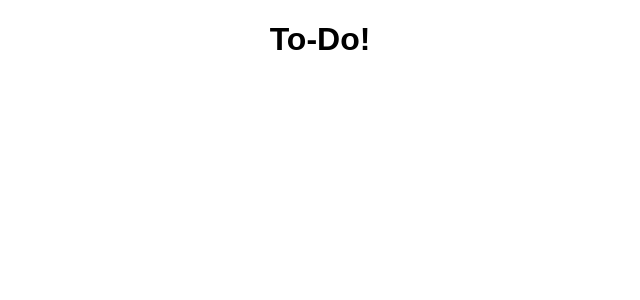
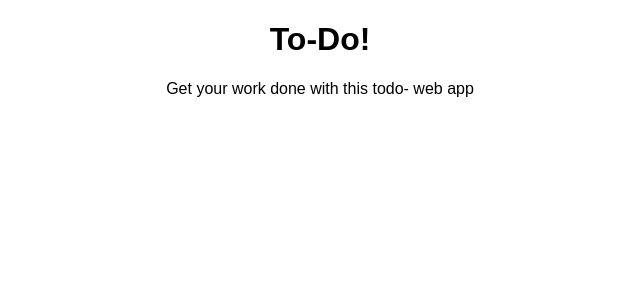
Before and after one commit to hirvaDhandhukia/To-Do, a React (Create React App) app: page / in a window 1280 px wide. Shown: the top 300 px of the page, without its empty margins (320-960 px from the left). Built offline with nearby package versions, Linux system fonts and the light colour scheme.

Commit message:
add: quote

```diff
--- a/src/App.js
+++ b/src/App.js
@@ -4,6 +4,7 @@ export default function App() {
   return (
     <div className="App">
       <h1>To-Do!</h1>
+      <p>Get your work done with this todo- web app</p>
     </div>
   );
 }
```
